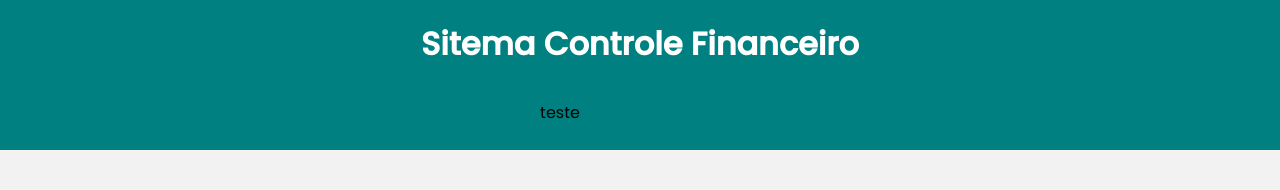
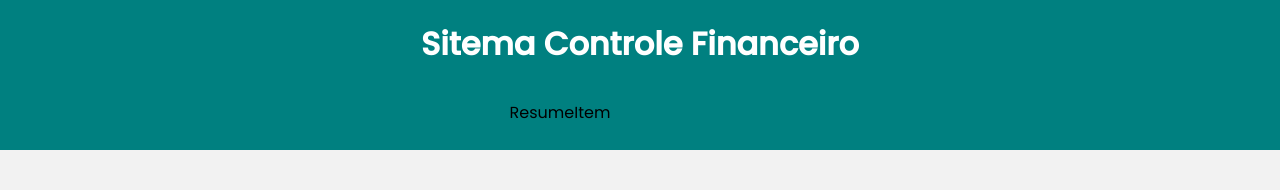
Before and after one commit to AlanFaraj83/Projeto-Controle-de-financas, a React (Create React App) app in the folder financas/: page / in a window 1280 px wide. Shown: the top 190 px of the page. Built offline with nearby package versions, Linux system fonts and the light colour scheme.

Commit message:
:sparkles: Atualizando  pasta ResumeItem o index.js

```diff
--- a/financas/src/components/Resume/index.js
+++ b/financas/src/components/Resume/index.js
@@ -1,8 +1,11 @@
 import React from "react";
 import * as C from "./styles"
+import ResumeItem from "../ResumeItem";
 const Resume = () => {
     return (
-        <C.Container>teste</C.Container>
+        <C.Container>
+            <ResumeItem />
+        </C.Container>
     )
 }
 
```
